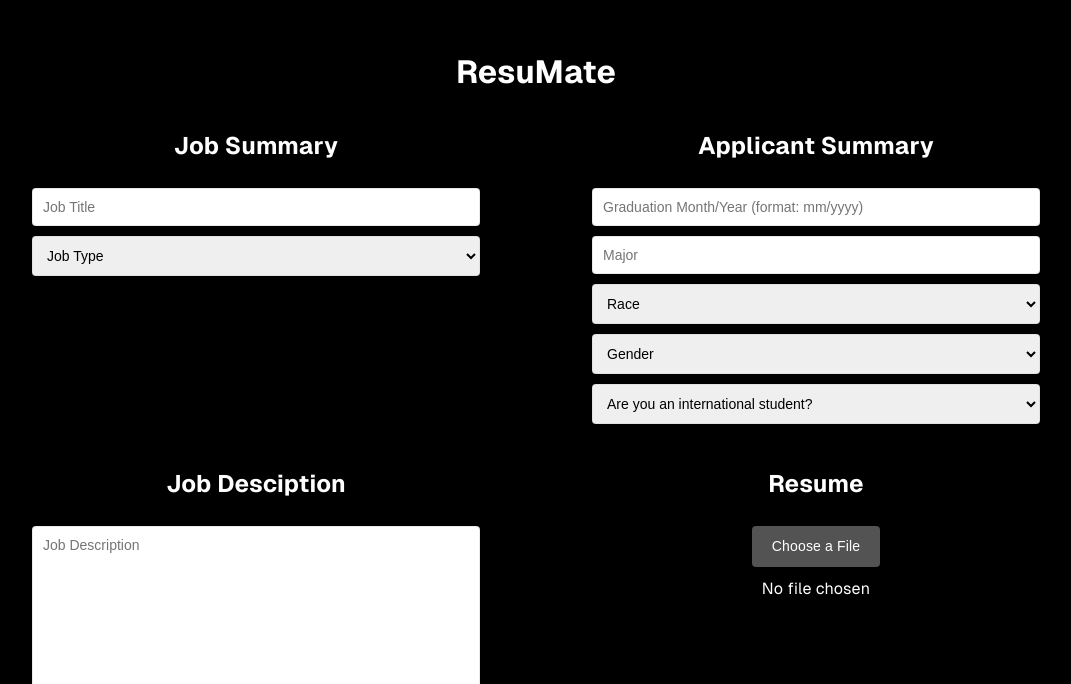
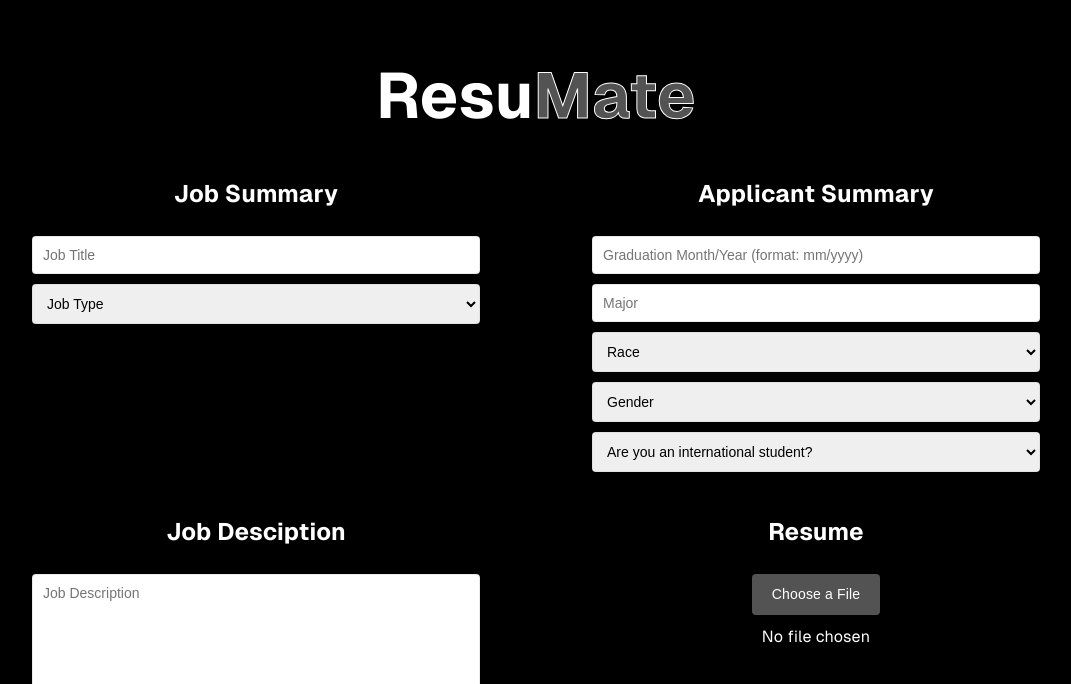
Before and after one commit to hiepnguyenduc2005/ResuMate, a Next.js app: page / in a window 1280 px wide. Shown: the part 116-800 px from the top of the page, without its empty margins (104-1175 px from the left). Built offline with nearby package versions, Linux system fonts and the light colour scheme.

Commit message:
update frontend

```diff
--- a/app/page.js
+++ b/app/page.js
@@ -10,6 +10,8 @@ import Chatbot from "../components/chatbot.js";
 import Reset from "../components/reset.js";
 import Process from "../components/process.js";
 import React from "react";
+import Image from 'next/image';
+
 
 import {ThemeProvider, createTheme, CssBaseline} from '@mui/material';
 import { useState, useEffect } from "react";
@@ -219,7 +221,10 @@ export default function Home() {
       <main className={styles.main}>
         <ThemeProvider theme={theme}>
           <CssBaseline />
-          <h1 className={styles.h1}>ResuMate</h1>
+          <h1 className={styles.h1}>Resu<p className={styles.title}>Mate</p></h1>
+          {/* <div className={styles.row0}>
+            <Image src="https://imgur.com/a/OlNsBYh.png" alt="ResuMate" width={200} height={200} />
+          </div> */}
 
           <div className={styles.row}>
             <JobMeta jobMeta={jobMeta} setJobMeta={setJobMeta} />
--- a/app/page.module.css
+++ b/app/page.module.css
@@ -166,7 +166,15 @@ a.secondary {
 }
 
 .h1 {
-  text-align: center;
+  font-size: 4rem;
+  display: flex;
+  align-self: center;
+}
+
+.title {
+  color: #cccccc68;
+  -webkit-text-stroke: 1px #fff;
+
 }
 
 .row {
@@ -188,3 +196,9 @@ a.secondary {
   margin: 0 auto;
   white-space: nowrap;
 }
+
+@media (max-width: 720px) {
+  .row {
+    grid-template-columns: 1fr; /* Change to one column */
+  }
+}
--- a/components/chatbot.js
+++ b/components/chatbot.js
@@ -1,5 +1,5 @@
 "use client"
-import { Box, Button, Stack, TextField, ThemeProvider, createTheme, CssBaseline } from '@mui/material'
+import { Box, Button, Stack, TextField } from '@mui/material'
 import { useState, useRef, useEffect } from 'react'
 // import ReactMarkdown from 'react-markdown'
 import styles from './components.module.css'
--- a/components/components.module.css
+++ b/components/components.module.css
@@ -6,7 +6,7 @@
 .form input[type="text"],
 .form select,
 .form textarea {
-  border: 1px solid #cccccc68;;
+  border: 1px solid #cccccc68;
   border-radius: 4px;
   padding: 10px;
   width: 100%;
```
